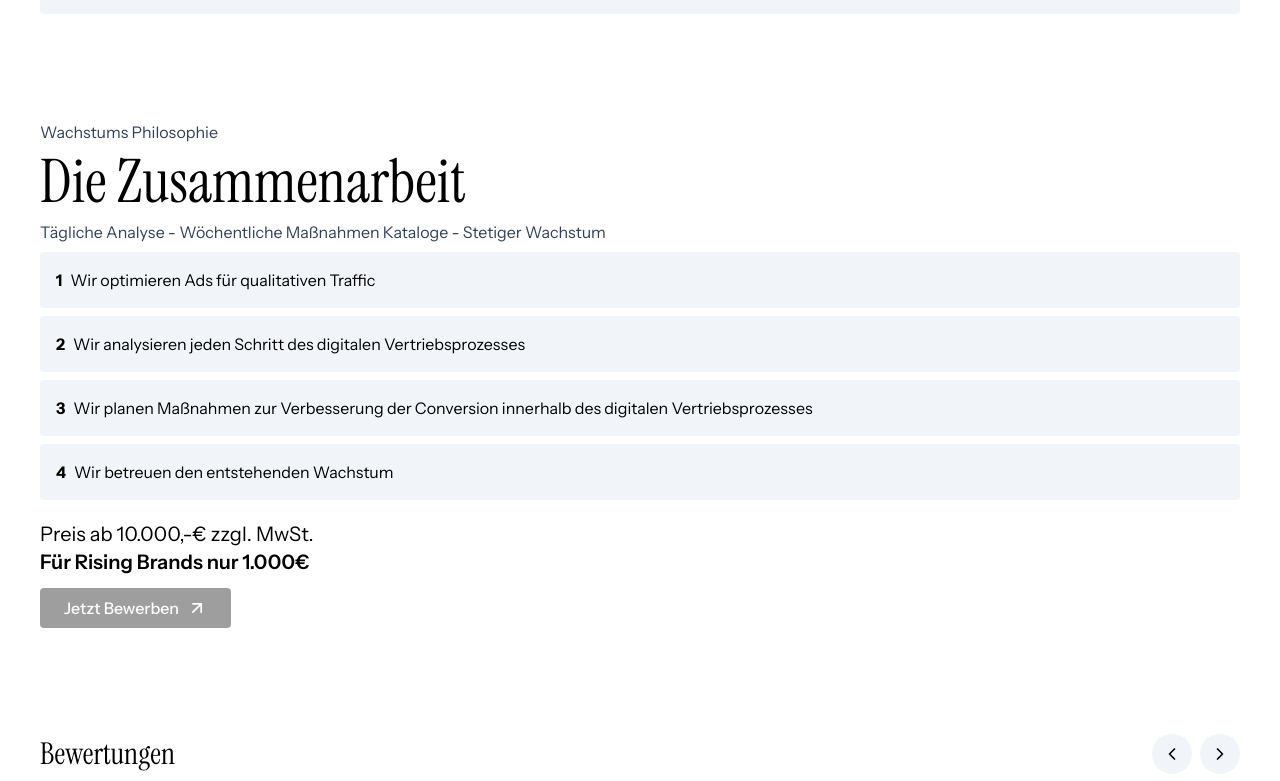
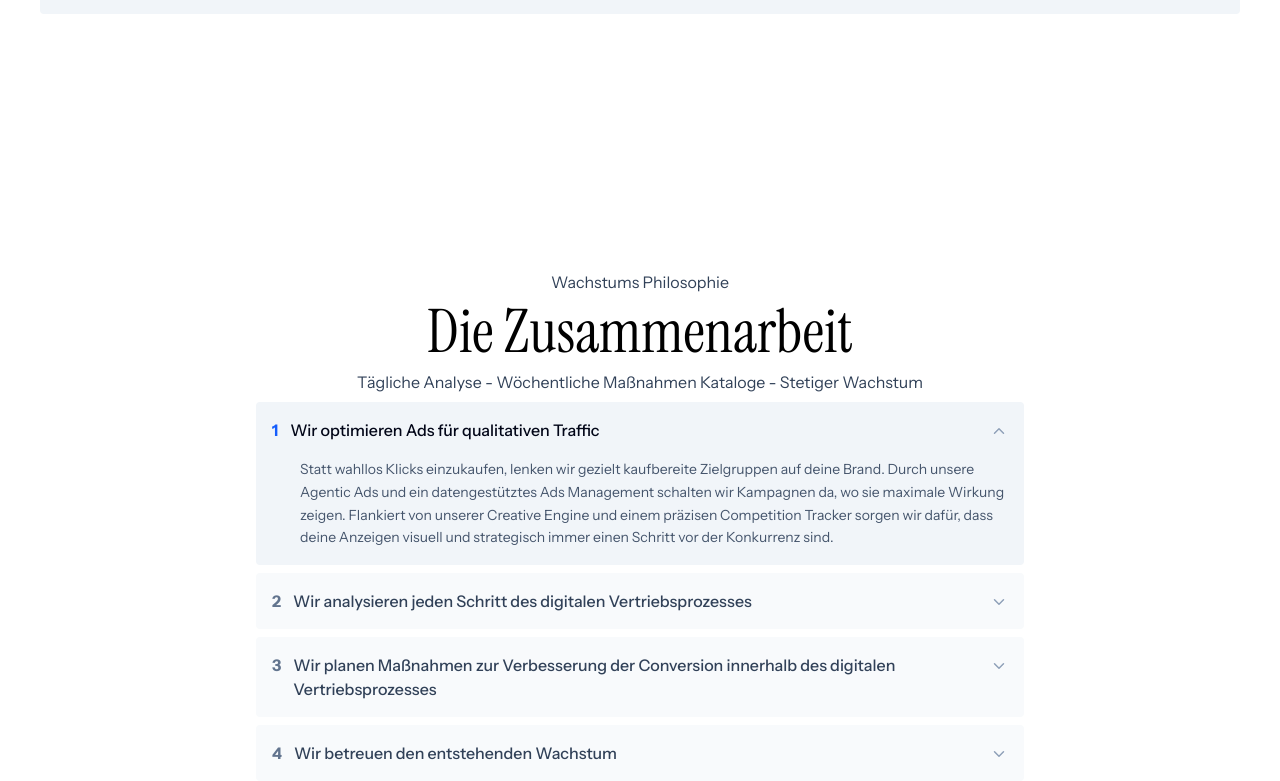
Before and after one commit to wickypopo/ads-economy, a React (Vite) app: page /ads-optimierung in a window 1280 px wide. Shown: the part 2759-3540 px from the top of the page. Built offline with nearby package versions, Linux system fonts and the light colour scheme; grey boxes are pictures that could not be loaded.

Commit message:
slider added

```diff
--- a/src/App.jsx
+++ b/src/App.jsx
@@ -17,6 +17,7 @@ import Article from "./pages/Article";
 import AdsOptimierung from "./pages/AdsOptimierung";
 import Impressum from "./pages/Impressum";
 import Datenschutz from "./pages/Datenschutz";
+import ScrollToTop from "./utils/ScrolltoTop";
 
 function App() {
   const location = useLocation();
@@ -25,7 +26,7 @@ function App() {
     <>
       <Toaster />
       {location.pathname === "/contact" ? null : <Header />}
-
+      <ScrollToTop />
       <Routes>
         <Route path="/" element={<Home />} />
         <Route path="/ads-optimierung" element={<AdsOptimierung />} />
--- a/src/components/Reviews.jsx
+++ b/src/components/Reviews.jsx
@@ -215,6 +215,7 @@ export default function Reviews() {
             </div>
           </div>
         </div>
+        <span className="text-sm text-slate-900">33 Bewertungen</span>
       </div>
     </section>
   );
--- a/src/data/Ads.js
+++ b/src/data/Ads.js
@@ -40,10 +40,28 @@ export const adsOptimizationLocale = {
       price: "Preis ab 10.000,-€ zzgl. MwSt.",
       risingBrandsCta: "Für Rising Brands nur 1.000€",
       items: [
-        "Wir optimieren Ads für qualitativen Traffic",
-        "Wir analysieren jeden Schritt des digitalen Vertriebsprozesses",
-        "Wir planen Maßnahmen zur Verbesserung der Conversion innerhalb des digitalen Vertriebsprozesses",
-        "Wir betreuen den entstehenden Wachstum",
+        {
+          title: "Wir optimieren Ads für qualitativen Traffic",
+          content:
+            "Statt wahllos Klicks einzukaufen, lenken wir gezielt kaufbereite Zielgruppen auf deine Brand. Durch unsere Agentic Ads und ein datengestütztes Ads Management schalten wir Kampagnen da, wo sie maximale Wirkung zeigen. Flankiert von unserer Creative Engine und einem präzisen Competition Tracker sorgen wir dafür, dass deine Anzeigen visuell und strategisch immer einen Schritt vor der Konkurrenz sind.",
+        },
+        {
+          title:
+            "Wir analysieren jeden Schritt des digitalen Vertriebsprozesses",
+          content:
+            "Erfolg im E-Commerce ist kein Zufall, sondern das Ergebnis lückenloser Daten. Wir durchleuchten deinen gesamten Funnel durch Daily Monitoring und tiefgehende Analysen. Mit maßgeschneiderten Reports – von der Weekly ads study über die umfassende Competition study bis hin zum Monthly growth study – machen wir Ineffizienzen sichtbar und decken ungenutzte Umsatzpotenziale auf.",
+        },
+        {
+          title:
+            "Wir planen Maßnahmen zur Verbesserung der Conversion innerhalb des digitalen Vertriebsprozesses",
+          content:
+            "Die Analyse ist das Fundament, die Optimierung der Hebel. Wir entwickeln konkrete Stellschrauben, um aus Besuchern Kunden zu machen: Dazu gehören ein strategisches Social Media concept, gezielte Newsletter optimization und das tägliche Finetuning durch Daily Optimization. In unseren Monthly Goal Workshops gießen wir diese Erkenntnisse in glasklare, messbare Action-Steps.",
+        },
+        {
+          title: "Wir betreuen den entstehenden Wachstum",
+          content:
+            "Skalierung braucht Stabilität und exzellente Kommunikation. Wir lassen dich mit dem Erfolg nicht allein und halten dir operativ den Rücken frei. Durch Daily Reporting und Daily Updates weißt du jederzeit genau, wo wir stehen. Du profitierst von maximaler Transparenz und extrem kurzen Wegen: Über unseren direkten Draht (Direct contact call or chat anytime) sind wir jederzeit als strategischer Partner an deiner Seite.",
+        },
       ],
     },
 
--- a/src/pages/AdsOptimierung.jsx
+++ b/src/pages/AdsOptimierung.jsx
@@ -13,7 +13,10 @@ import {
   HeartHandshake,
   ArrowDown,
   Star,
+  ChevronDown,
 } from "lucide-react";
+import { useState } from "react";
+import { motion, AnimatePresence } from "framer-motion";
 
 import Funnel from "../components/Funnel";
 import Button from "../components/Button";
@@ -23,6 +26,7 @@ import Reviews from "../components/Reviews";
 
 export default function AdsOptimierung() {
   const { locale, setLocale, t } = useLocale();
+  const [activeIndex, setActiveIndex] = useState(0);
 
   const map = optimizationItems.map((item) => (
     <div className="flex flex-shrink-0 bg-slate-100 px-4 py-8 rounded justify-between">
@@ -50,13 +54,6 @@ export default function AdsOptimierung() {
           {adsOptimizationLocale[locale].hero.title2}
         </span>
         <div className="flex flex-col-reverse gap-2 items-center mt-2">
-          {/* <a
-            href="#bewerben"
-            className="p-2 px-6 text-white font-medium blue rounded flex items-center gap-2"
-          >
-            {adsOptimizationLocale[locale].pageCta}
-            <ArrowDown className="size-5" />
-          </a> */}
           <Button
             text={adsOptimizationLocale[locale].pageCta}
             link="/bewerben"
@@ -137,8 +134,11 @@ export default function AdsOptimierung() {
         </span>
         <Ticker />
       </section>
-      <section className="w-full max-w-[1200px] h-100 flex gap-8" id="bewerben">
-        <div className="w-full h-full flex flex-col gap-2 justify-center">
+      <section
+        className="w-full max-w-[800px] min-h-screen flex gap-8 mx-auto px-4 py-24"
+        id="bewerben"
+      >
+        <div className="w-full h-full flex flex-col gap-2 justify-center items-center text-center">
           <span className="text-slate-700">
             {adsOptimizationLocale[locale].collaboration.subtitle}
           </span>
@@ -148,17 +148,80 @@ export default function AdsOptimierung() {
           <span className="text-slate-700 max-w-[600px]">
             {adsOptimizationLocale[locale].collaboration.text}
           </span>
-          <ul className="flex flex-col gap-2 mb-4">
+          <ul className="w-full flex flex-col gap-2 mb-4">
             {adsOptimizationLocale[locale].collaboration.items.map(
-              (item, index) => (
-                <li
-                  key={index}
-                  className="bg-slate-100 p-4 flex gap-2 rounded "
-                >
-                  <span className="font-bold">{index + 1}</span>
-                  <span>{item}</span>
-                </li>
-              ),
+              (item, index) => {
+                const isActive = activeIndex === index;
+
+                return (
+                  <motion.li
+                    layout="position"
+                    key={index}
+                    className={`w-full rounded overflow-hidden text-left transition-colors ${
+                      isActive
+                        ? "bg-slate-100 border-slate-300"
+                        : "bg-slate-50 border-transparent hover:bg-slate-100"
+                    }`}
+                  >
+                    <button
+                      type="button"
+                      onClick={() => setActiveIndex(isActive ? null : index)}
+                      className="w-full p-4 flex items-start gap-3 text-left group"
+                      aria-expanded={isActive}
+                    >
+                      <span
+                        className={`font-bold shrink-0 transition-colors ${
+                          isActive ? "text-blue-600" : "text-slate-500"
+                        }`}
+                      >
+                        {index + 1}
+                      </span>
+
+                      <div className="flex-1 min-w-0">
+                        <span
+                          className={`block font-medium transition-colors ${
+                            isActive ? "text-slate-950" : "text-slate-700"
+                          }`}
+                        >
+                          {item.title}
+                        </span>
+                      </div>
+
+                      <motion.span
+                        animate={{ rotate: isActive ? 180 : 0 }}
+                        transition={{ duration: 0.25, ease: "easeOut" }}
+                        className="shrink-0 mt-1 text-slate-400 group-hover:text-slate-700"
+                      >
+                        <ChevronDown size={18} />
+                      </motion.span>
+                    </button>
+
+                    <AnimatePresence initial={false}>
+                      {isActive && (
+                        <motion.div
+                          initial={{ height: 0, opacity: 0 }}
+                          animate={{ height: "auto", opacity: 1 }}
+                          exit={{ height: 0, opacity: 0 }}
+                          transition={{
+                            height: {
+                              duration: 0.35,
+                              ease: [0.22, 1, 0.36, 1],
+                            },
+                            opacity: {
+                              duration: 0.2,
+                            },
+                          }}
+                          className="overflow-hidden"
+                        >
+                          <div className="px-4 pb-4 pl-11 text-sm leading-relaxed text-slate-600">
+                            {item.content}
+                          </div>
+                        </motion.div>
+                      )}
+                    </AnimatePresence>
+                  </motion.li>
+                );
+              },
             )}
           </ul>
           <span className="text-xl leading-none">
--- a/src/pages/Datenschutz.jsx
+++ b/src/pages/Datenschutz.jsx
@@ -322,7 +322,7 @@ Deutschland
 
 Stand dieser Datenschutzerklärung: Juni 2026`;
   return (
-    <section className="w-full max-w-[1200px] min-h-screen flex flex-col gap-4">
+    <section className="w-full max-w-[1200px] min-h-screen flex flex-col gap-4 pb-10">
       <Markdown>{content}</Markdown>
     </section>
   );
--- a/src/pages/Impressum.jsx
+++ b/src/pages/Impressum.jsx
@@ -27,7 +27,7 @@ https://ec.europa.eu/consumers/odr/
 
 Zur Teilnahme an einem Streitbeilegungsverfahren vor einer Verbraucherschlichtungsstelle sind wir nicht verpflichtet und nicht bereit.`;
   return (
-    <section className="w-full max-w-[1200px] min-h-screen flex flex-col gap-4">
+    <section className="w-full max-w-[1200px] min-h-screen flex flex-col gap-4 pb-10">
       <Markdown>{content}</Markdown>
     </section>
   );
--- a/src/sections/Footer.jsx
+++ b/src/sections/Footer.jsx
@@ -8,9 +8,30 @@ export default function Footer() {
   const [modal, setModal] = useState(false);
 
   return (
-    <footer className="flex w-full justify-between p-4 bg-slate-950 h-140 text-white">
-      <Link to="/impressum">Impressum</Link>
-      <Link to="/datenschutz">Datenschutz</Link>
+    <footer className="flex w-full justify-center p-4 border-t border-slate-300">
+      <section className="w-full max-w-[1200px] flex gap-4 py-10">
+        <div className="w-1/3">
+          {" "}
+          <img src="/logo-full.svg" className="w-[50%]" />
+        </div>
+        <div className="w-1/3 flex flex-col gap-2">
+          {" "}
+          <span className="instrument text-2xl">Rechtliches</span>
+          <Link to="/impressum" className="text-slate-600 text-sm">
+            Impressum
+          </Link>
+          <Link to="/datenschutz" className="text-slate-600 text-sm">
+            Datenschutz
+          </Link>
+        </div>
+        <div className="w-1/3 flex flex-col gap-2">
+          {" "}
+          <span className="instrument text-2xl">Links</span>
+          <Link className="text-slate-600 text-sm">Instagram</Link>
+          <Link className="text-slate-600 text-sm">Facebook</Link>
+          <Link className="text-slate-600 text-sm">Youtube</Link>
+        </div>
+      </section>
     </footer>
   );
 }
--- /dev/null
+++ b/src/utils/ScrollToTop.jsx
@@ -0,0 +1,26 @@
+import { useEffect } from "react";
+import { useLocation } from "react-router-dom";
+
+export default function ScrollToTop() {
+  const { pathname, hash } = useLocation();
+
+  useEffect(() => {
+    if (hash) {
+      const element = document.querySelector(hash);
+
+      if (element) {
+        element.scrollIntoView({ behavior: "smooth" });
+      }
+
+      return;
+    }
+
+    window.scrollTo({
+      top: 0,
+      left: 0,
+      behavior: "instant",
+    });
+  }, [pathname, hash]);
+
+  return null;
+}
```
